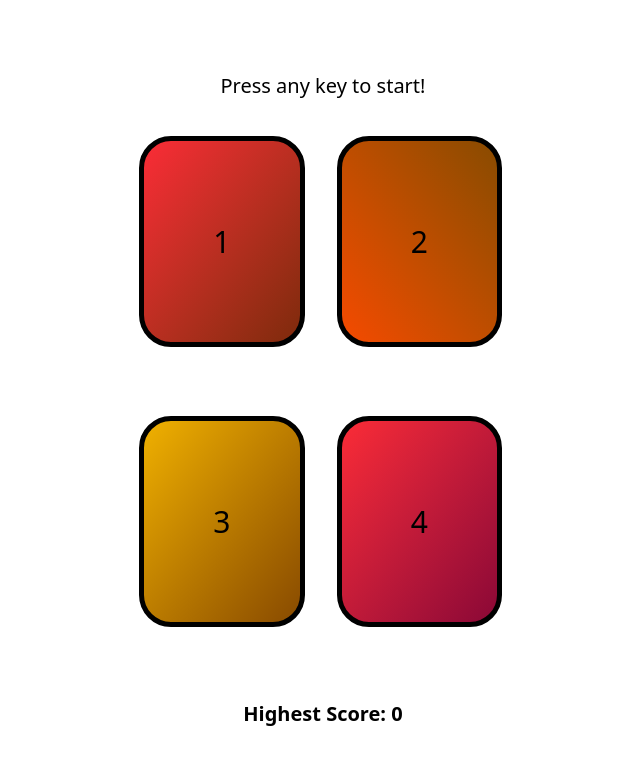
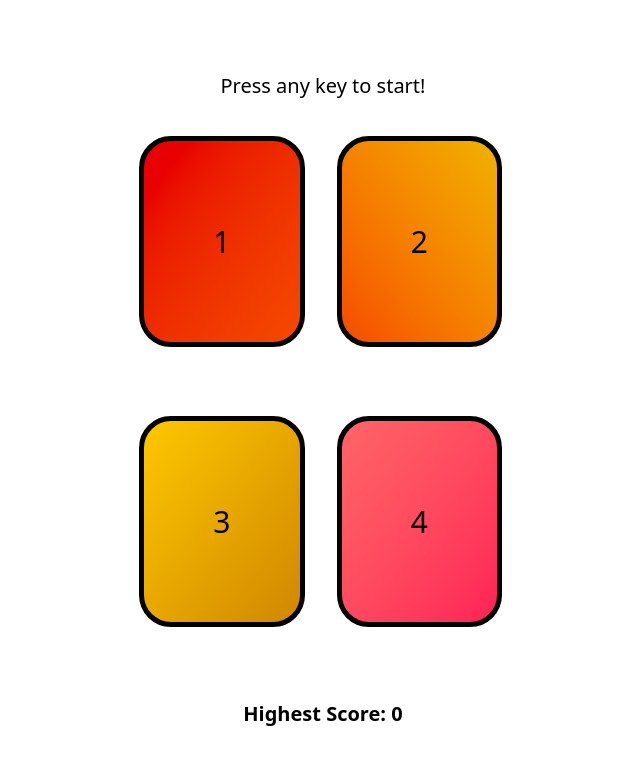
Before and after one commit to SaurabhKumar-04/Just_For_Fun, a plain HTML site: page Simon_Says_Game/index.html in a window 1280 px wide. Shown: the whole page, without its empty margins (317-957 px from the left). Drawn offline with nearby package versions, Linux system fonts and the light colour scheme.

Commit message:
Update index.html

```diff
--- a/Simon_Says_Game/index.html
+++ b/Simon_Says_Game/index.html
@@ -15,13 +15,13 @@
     <div class="w-[100vw] h-[100vh]  flex flex-col items-center justify-center ">
        <div id="levelInfo" class="text-xl text-center sm:mb-5">Press any key to start!</div>
         <div class="main flex flex-wrap  w-[100vw] md:w-[70vw] max-w-[400px] sm:h-[70vh] h-[60vh] p-4 gap-8">
-            <div id="red" class="red border-5 w-[45%] rounded-4xl h-[40%] bg-gradient-to-br from-red-500  to-orange-900 flex
+            <div id="red" class="red border-5 w-[45%] rounded-4xl h-[40%] bg-gradient-to-br from-red-600  to-orange-600 flex
             justify-center items-center text-3xl">1</div>
-            <div id="orange" class="orange border-5 rounded-4xl w-[45%] h-[40%] bg-gradient-to-tr from-orange-600 to-yellow-800
+            <div id="orange" class="orange border-5 rounded-4xl w-[45%] h-[40%] bg-gradient-to-tr from-orange-600 to-yellow-500
             flex justify-center items-center text-3xl">2</div>
-            <div id="yellow" class="yellow border-5 rounded-4xl w-[45%] h-[40%] bg-gradient-to-br  from-yellow-500 to-yellow-800
+            <div id="yellow" class="yellow border-5 rounded-4xl w-[45%] h-[40%] bg-gradient-to-br  from-yellow-400 to-yellow-600
             flex justify-center items-center text-3xl">3</div>
-            <div id="pink" class="pink border-5 rounded-4xl w-[45%] h-[40%] bg-gradient-to-br from-red-500 to-rose-900
+            <div id="pink" class="pink border-5 rounded-4xl w-[45%] h-[40%] bg-gradient-to-br from-red-400 to-rose-500
             flex justify-center items-center text-3xl ">4</div>
 
         </div>
```
